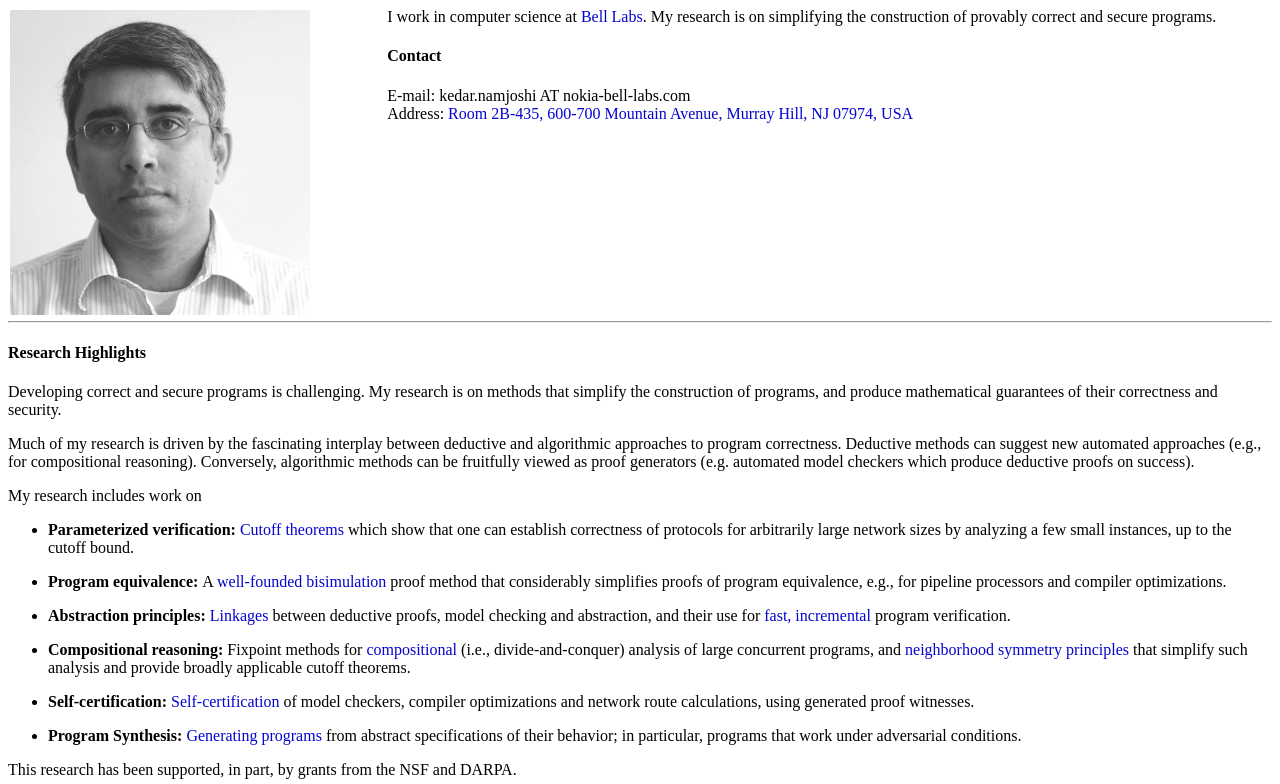
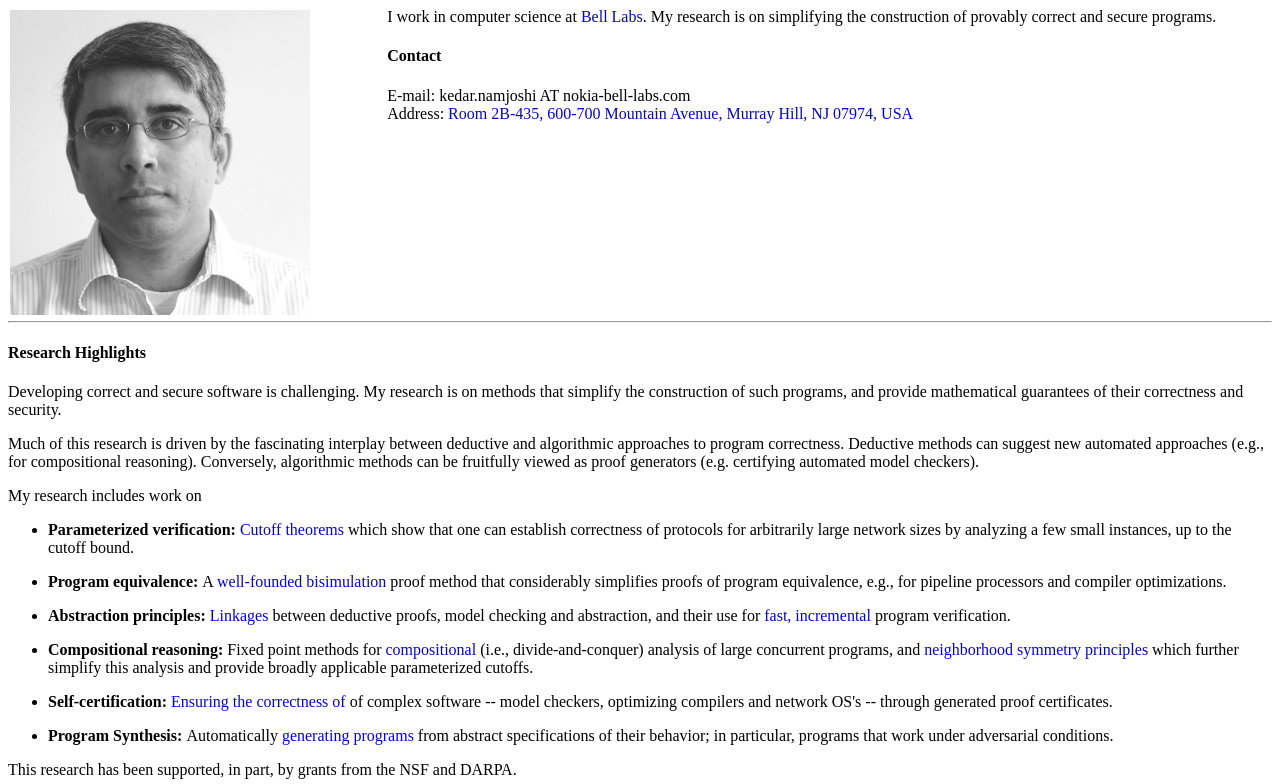
Before and after one commit to kedar-namjoshi/kedar-namjoshi.github.io, a plain HTML site: page index.html in a window 1280 px wide. Shown: the top 784 px of the page. Drawn offline with Linux system fonts and the light colour scheme.

Commit message:
added FMSD paper; touchup main page and cv

```diff
--- a/index.html
+++ b/index.html
@@ -30,18 +30,18 @@
 	<hr>
 	<h4> Research Highlights </h4>
 	<p>
-          Developing correct and secure programs is challenging. My research is on methods that simplify the construction of programs, and produce mathematical guarantees of their correctness and security.
+          Developing correct and secure software is challenging. My research is on methods that simplify the construction of such programs, and provide mathematical guarantees of their correctness and security.
 	<p>
-	  Much of my research is driven by the fascinating interplay between deductive and algorithmic approaches to program correctness. Deductive methods can suggest new automated approaches (e.g., for compositional reasoning). Conversely, algorithmic methods can be fruitfully viewed as proof generators (e.g. automated model checkers which produce deductive proofs on success).
+	  Much of this research is driven by the fascinating interplay between deductive and algorithmic approaches to program correctness. Deductive methods can suggest new automated approaches (e.g., for compositional reasoning). Conversely, algorithmic methods can be fruitfully viewed as proof generators (e.g. certifying automated model checkers).
 	<p>
 	  My research includes work on
 	  <ul>
 	    <li> <b> Parameterized verification: </b> <a href="papers/Emerson-Namjoshi-POPL-1995.pdf"> Cutoff theorems </a> which show that one can establish correctness of protocols for arbitrarily large network sizes by analyzing a few small instances, up to the cutoff bound.
 	      <p>  <li> <b> Program equivalence: </b> A <a href="papers/Namjoshi-FSTTCS-1997.pdf"> well-founded bisimulation </a> proof method that considerably simplifies proofs of program equivalence, e.g., for pipeline processors and compiler optimizations.
 	      <p>    <li> <b> Abstraction principles: </b> <a href="papers/Dams-Namjoshi-VMCAI-2005.pdf"> Linkages </a> between deductive proofs, model checking and abstraction, and their use for <a href="papers/Conway-Namjoshi-Dams-Edwards-CAV-2005.pdf">fast, incremental </a> program verification.
-	      <p> <li> <b> Compositional reasoning: </b> Fixpoint methods for <a href="papers/Cohen-Namjoshi-CAV-2008.pdf">compositional</a> (i.e., divide-and-conquer) analysis of large concurrent programs, and <a href="papers/Namjoshi-Trefler-VMCAI-2012.pdf">neighborhood symmetry principles </a> that simplify such analysis and provide broadly applicable cutoff theorems.
-	      <p> <li> <b> Self-certification: </b> <a href="papers/Namjoshi-CAV-2001.pdf">Self-certification </a> of model checkers, compiler optimizations and network route calculations, using generated proof witnesses.
-	      <p> <li> <b> Program Synthesis: </b> <a href="papers/Bansal-Namjoshi-Saar-CAV-2018.pdf"> Generating programs </a> from abstract specifications of their behavior; in particular, programs that work under adversarial conditions.
+	      <p> <li> <b> Compositional reasoning: </b> Fixed point methods for <a href="papers/Cohen-Namjoshi-CAV-2008.pdf">compositional</a> (i.e., divide-and-conquer) analysis of large concurrent programs, and <a href="papers/Namjoshi-Trefler-VMCAI-2012.pdf">neighborhood symmetry principles </a> which further simplify this analysis and provide broadly applicable parameterized cutoffs.
+	      <p> <li> <b> Self-certification: </b> <a href="papers/Namjoshi-CAV-2001.pdf">Ensuring the correctness of </a> of complex software -- model checkers, optimizing compilers and network OS's -- through generated proof certificates.
+	      <p> <li> <b> Program Synthesis: </b> Automatically <a href="papers/Bansal-Namjoshi-Saar-CAV-2018.pdf"> generating programs </a> from abstract specifications of their behavior; in particular, programs that work under adversarial conditions.
 	  </ul>
 	  This research has been supported, in part, by grants from the NSF and DARPA.
       </div>
@@ -73,7 +73,8 @@
 																									  href="http://www.cs.utexas.edu/~emerson/">E. Allen Emerson</a> was my
 	  thesis advisor. I then joined the Computing Sciences Research Center at
 	  Bell Labs (better known as <a href="http://spinroot.com/gerard/1127_alumni.html">Center 1127</a>), and have been here since. As a graduate student at UT Austin, I had the good fortune to interact closely with  <a href="http://www.cs.utexas.edu/~EWD/">Edsger W. Dijkstra</a>, as a member of the ATAC (Dijkstra's Austin Tuesday Afternoon Club). His views on what constitutes good research and the example he put forward have had a deep and long-lasting influence.
-
+	  <br>
+	  <br>
       </div>
   </body>
 </html>
```
Also changed, not shown: publications.html (+8 -1 lines), 1 other file.
